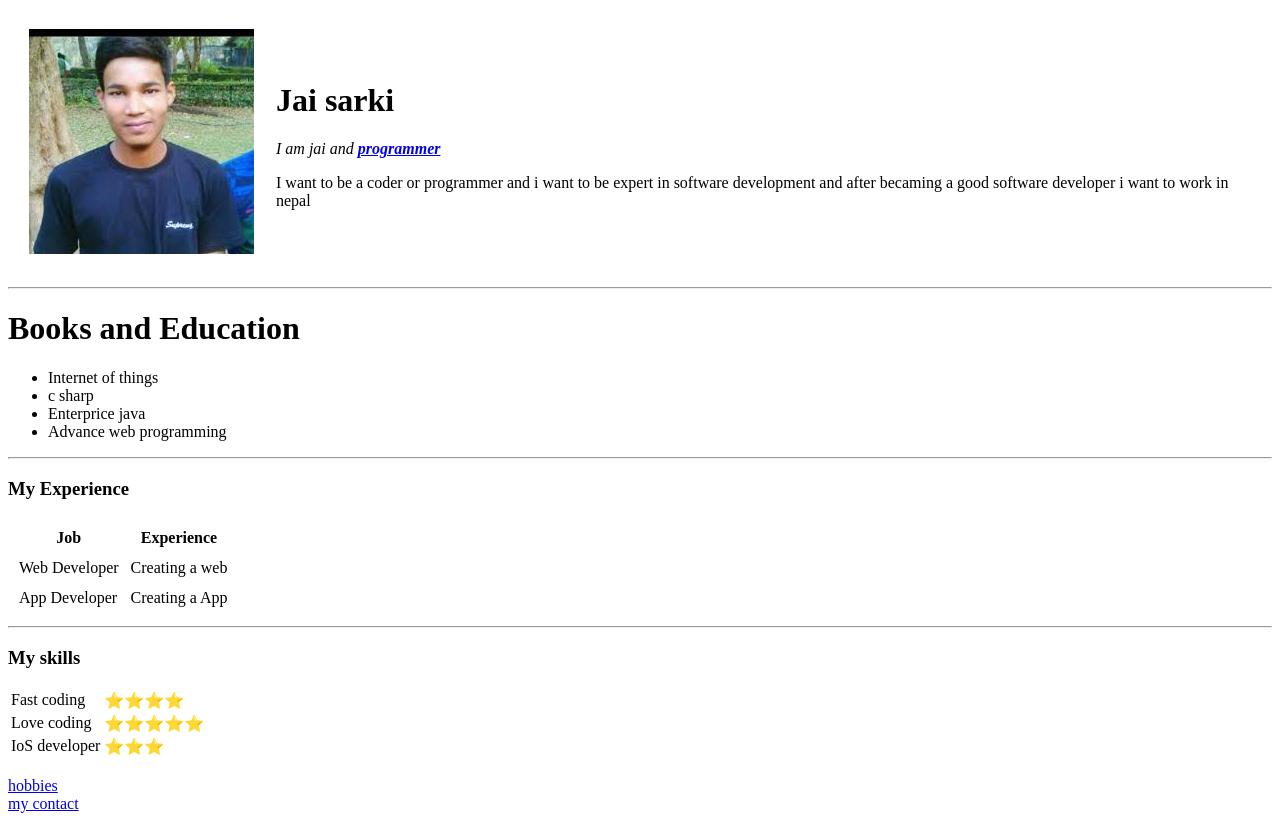
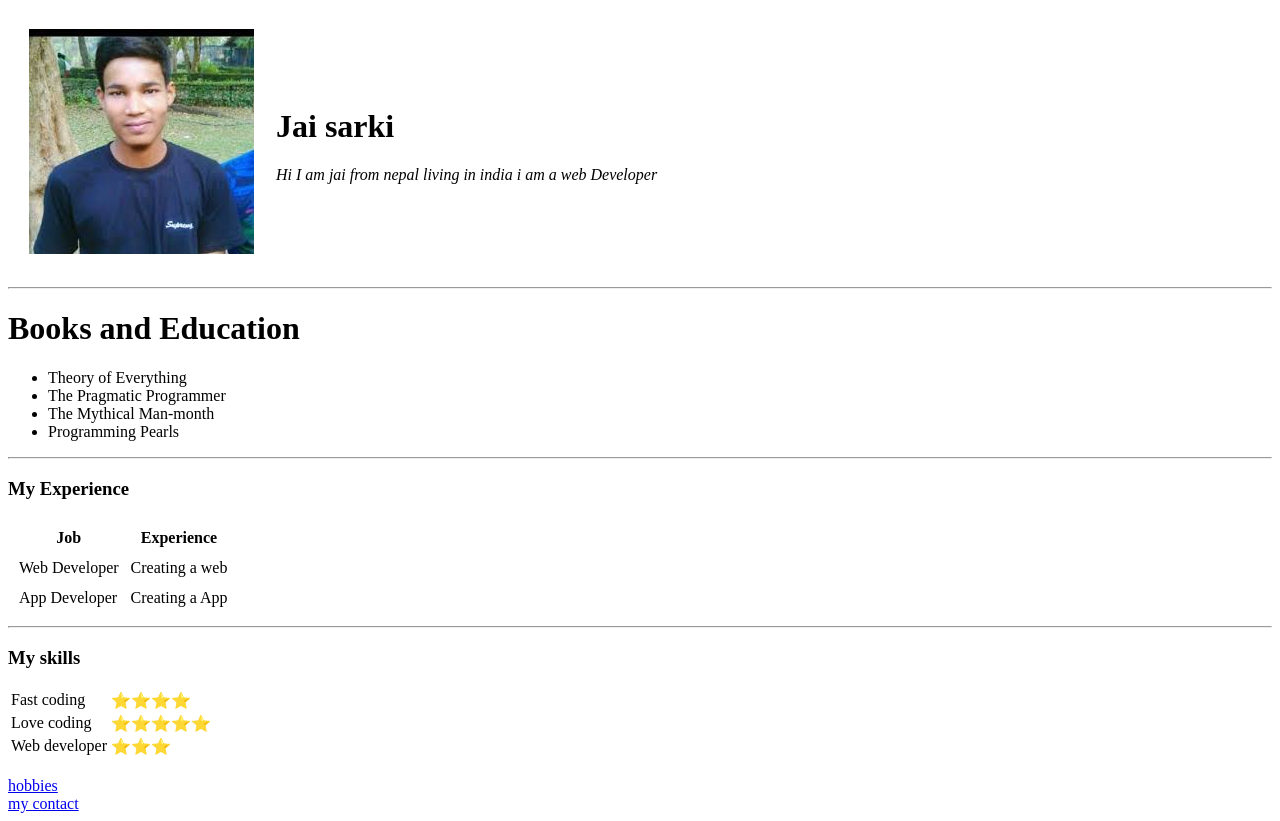
Before and after one commit to jaineo199/cv, a plain HTML site: page index.html in a window 1280 px wide. Drawn offline with Linux system fonts and the light colour scheme.

Commit message:
Update index.html

```diff
--- a/index.html
+++ b/index.html
@@ -12,8 +12,8 @@
       <td><img src="jai.png" alt="jai profile pic"></td>
       <td>
         <h1>Jai sarki</h1>
-        <p><em>I am jai and <strong><a href="https://www.google.co.in/">programmer</a></strong></em></p>
-        <p>I want to be a coder or programmer and i want to be expert in software development and after becaming a good software developer i want to work in nepal</p>
+        <p><em>Hi I am jai from nepal living in india  i am a web Developer </em> </p>
+
       </td>
 
     </tr>
@@ -21,10 +21,10 @@
   <hr>
   <h1>Books and Education</h1>
   <ul>
-    <li>Internet of things</li>
-    <li>c sharp</li>
-    <li>Enterprice java</li>
-    <li> Advance web programming</li>
+    <li>Theory of Everything</li>
+    <li>The Pragmatic Programmer</li>
+    <li>The Mythical Man-month</li>
+    <li> Programming Pearls</li>
   </ul>
   <hr>
   <h3>My Experience</h3>
@@ -57,7 +57,7 @@
       <td>⭐️⭐️⭐️⭐️⭐️</td>
     </tr>
     <tr>
-      <td>IoS developer </td>
+      <td>Web developer </td>
       <td>⭐️⭐️⭐️</td>
     </tr>
   </table>
```
